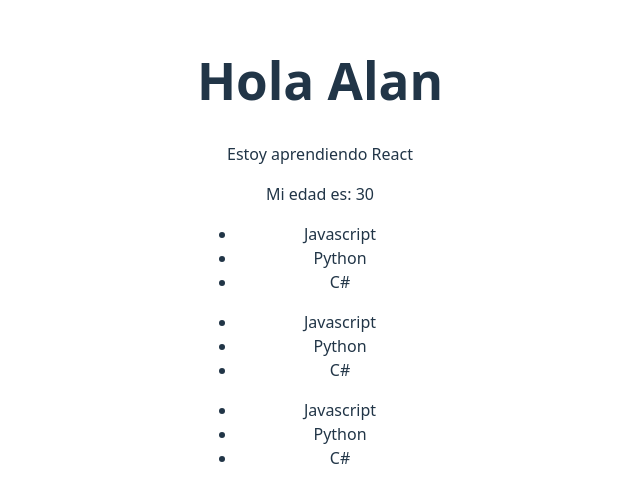
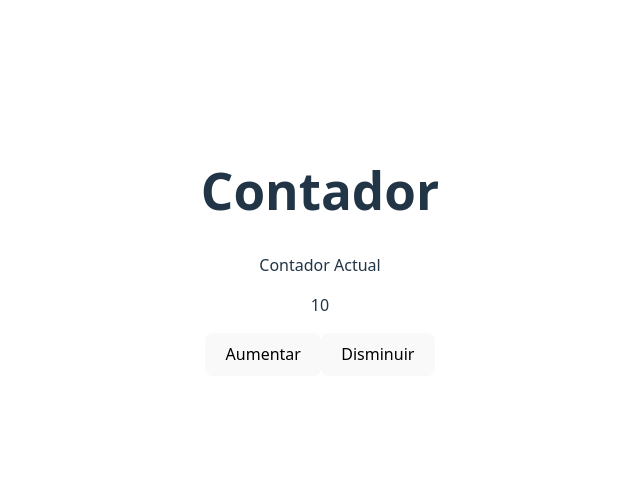
Before and after one commit to ftcursosap/proyecto-v3-react, a React (Vite) app: page / in a window 1280 px wide. Shown: the part 148-650 px from the top of the page, without its empty margins (320-960 px from the left). Built offline with nearby package versions, Linux system fonts and the light colour scheme.

Commit message:
Semana 11 - Dia 1

```diff
--- a/src/App.jsx
+++ b/src/App.jsx
@@ -4,36 +4,23 @@
 import './App.css'
 
 function App() {
+  const [contador, setContador] = useState(10);
 
-  const edad = 30;
-  const lenguajes = ["Javascript", "Python", "C#"];
+  return(
+    <div>
+      <h1>Contador</h1>
+      <p>Contador Actual</p>
+      <p>{contador}</p>
 
-  return (
+      <button onClick={() => setContador(contador + 1)}>
+        Aumentar
+      </button>
+      <button onClick={() => setContador(contador - 1)}>
+        Disminuir
+      </button>
+    </div>
+  );
 
-    <div>
-      <h1>Hola Alan</h1>
-      <p>Estoy aprendiendo React</p>
-      <p>Mi edad es: {edad}</p>
-
-      <ul>
-        <li>{lenguajes[0]}</li>
-        <li>{lenguajes[1]}</li>
-        <li>{lenguajes[2]}</li>
-      </ul>
-
-      <ul>
-        {lenguajes.map(function(lenguaje) {
-          return <li>{lenguaje}</li>
-        })}
-      </ul>
-
-      <ul>
-        {lenguajes.map(function(lenguaje, index) {
-          return <li key={index}>{lenguaje}</li>
-        })}
-      </ul>
-    </div>
-  )
 }
 
 export default App
```
